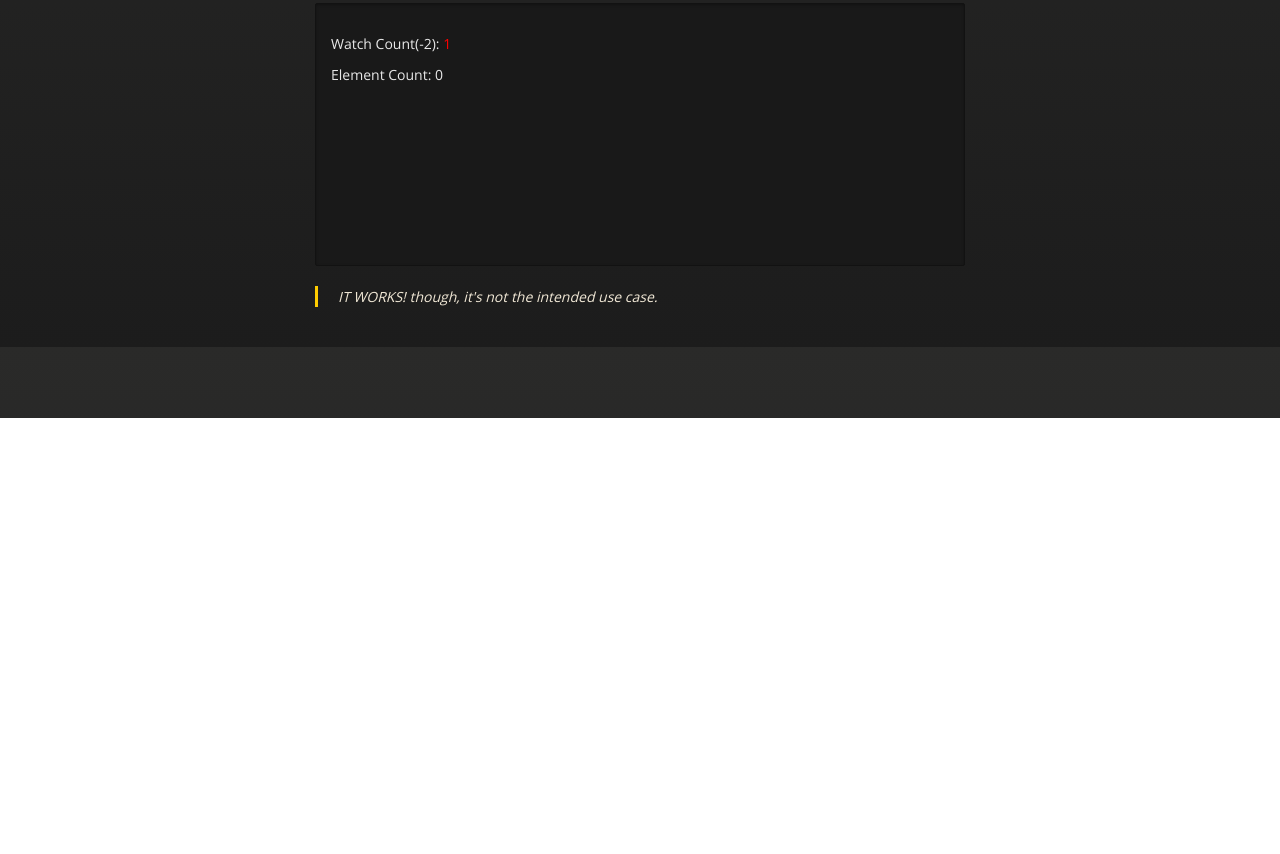
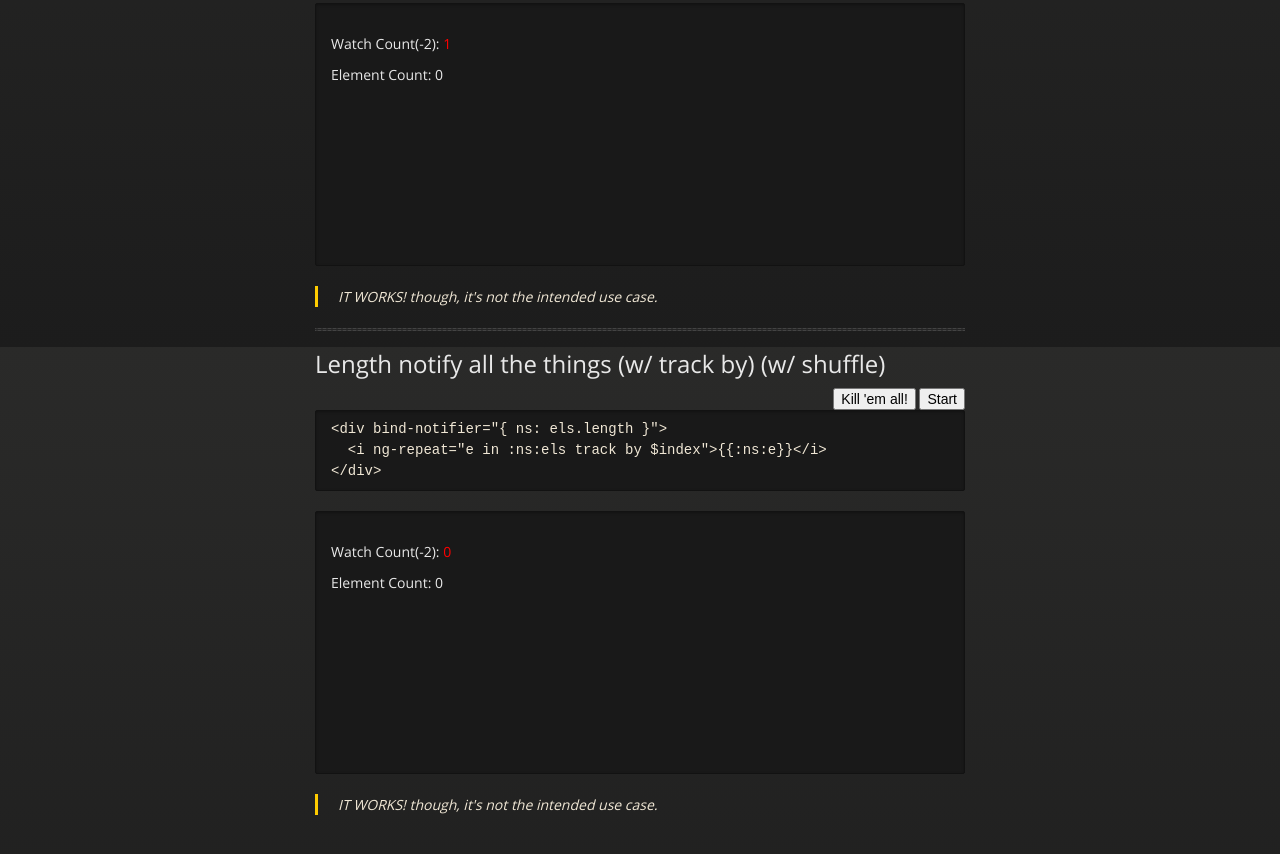
Before and after one commit to aeisenberg/angular-bind-notifier, a plain HTML site: page index.html in a window 1280 px wide. Shown: the part 6053-6907 px from the top of the page. Before the commit the page ends 6471 px from the top, so only its background shows below. Drawn offline with nearby package versions, Linux system fonts and the light colour scheme; some packages are replaced by stand-ins of ours; a script that the page names is missing.

Commit message:
add fully notified arr.length example

```diff
--- a/index.html
+++ b/index.html
@@ -317,6 +317,29 @@
           <blockquote>IT WORKS! though, it's not the intended use case.</blockquote>
           <br>
         </article>
+
+        <hr>
+
+        <article ng-controller="ctrl">
+          <header style="clear: both;">
+            <h2 style="float: left;">Length notify all the things (w/ track by) (w/ shuffle)</h2>
+            <div style="float: right;">
+              <button ng-click="kill()">Kill 'em all!</button>
+              <button ng-click="start(true)">Start</button>
+            </div>
+          </header>
+          <pre style="clear: both;">
+&lt;div bind-notifier="{ ns: els.length }"&gt;
+  &lt;i ng-repeat="e in :ns:els track by $index">{{ "{{:ns:e" + "}" + "}" }}&lt;/i&gt;
+&lt;/div&gt;</pre>
+          <div>
+            <pre>
+            <h4>Watch Count(-2): <span style="color: red;">{{watchCount-2}}</span></h4><h4>Element Count: {{elCounter}}</h4><div style="word-wrap: break-word; height: 120px; overflow: scroll;" bind-notifier="{ ns: els.length }"><i ng-repeat="e in :ns:els track by $index">{{:ns:e}}&nbsp;</i></div>
+            </pre>
+          </div>
+          <blockquote>IT WORKS! though, it's not the intended use case.</blockquote>
+          <br>
+        </article>
       </section>
     </div>
     <!--[if !IE]><script>fixScale(document);</script><![endif]-->
```
